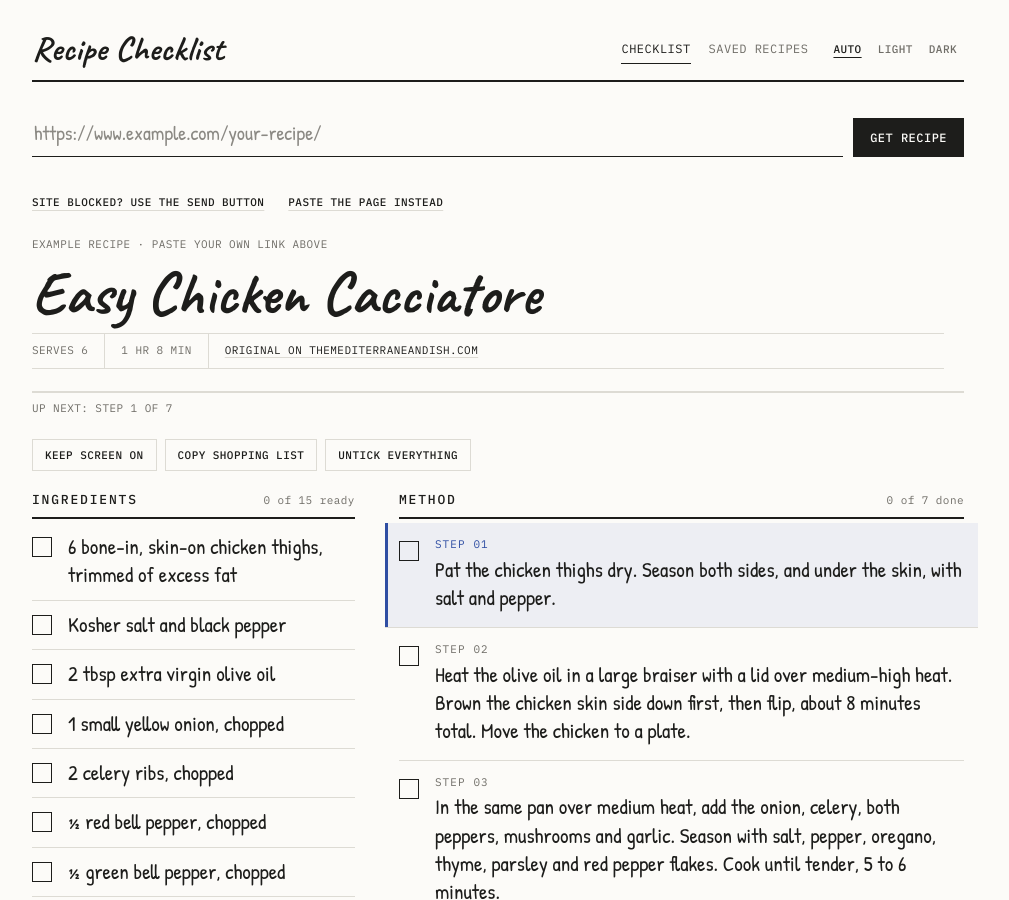
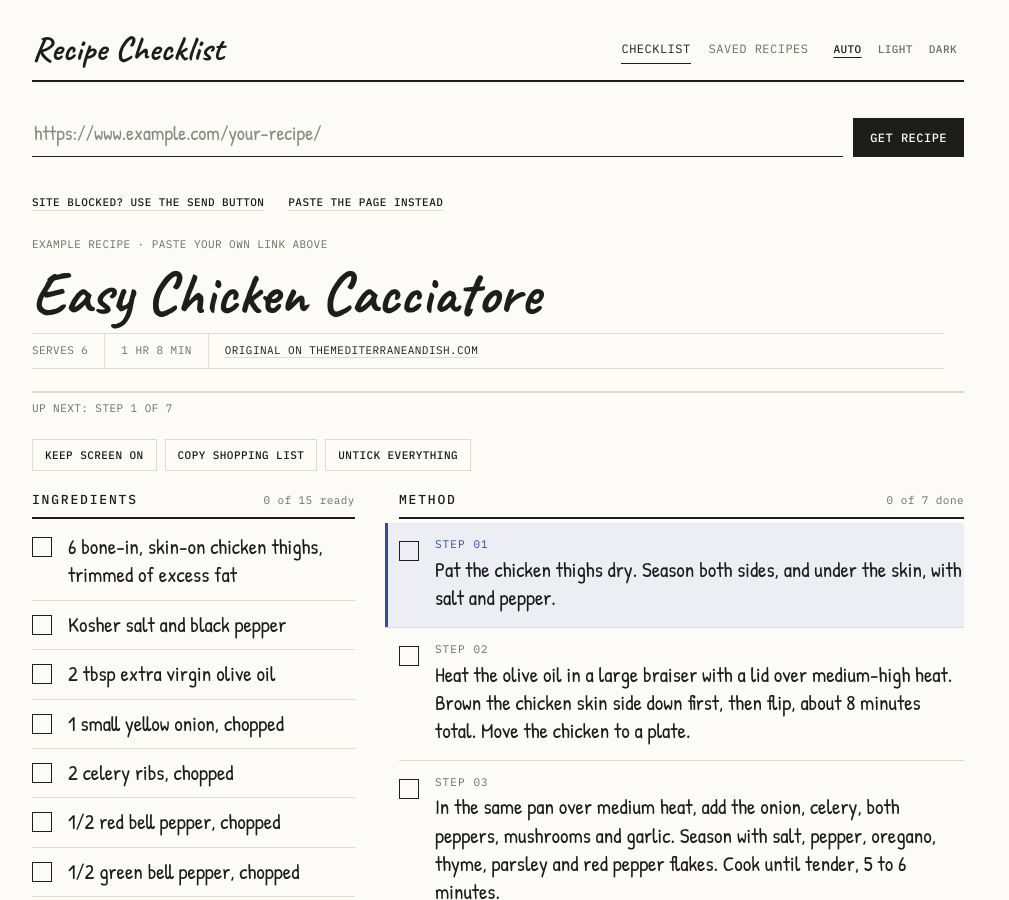
Before and after one commit to brotherpolo/recipes, a plain HTML site: page index.html in a window 1280 px wide. Shown: the top 900 px of the page, without its empty margins (142-1151 px from the left). Drawn offline with Linux system fonts and the light colour scheme.

Commit message:
Write fractions out for the handwriting font; keep ingredient notes
Co-Authored-By: Claude Opus 5.5 <noreply@anthropic.com>
Claude-Session: https://claude.ai/code/session_01AHBZYr3L62X82Fu373ehJW

```diff
--- a/index.html
+++ b/index.html
@@ -147,7 +147,7 @@ ul.list, ol.list { list-style: none; margin: 0; padding: 0; display: grid; }
 .qty { font-weight: 400; }
 .step .check { grid-template-columns: 22px minmax(0, 1fr); padding: 14px 0; }
 .step .num { display: block; font-size: 11px; text-transform: uppercase; color: var(--muted); margin-bottom: 4px; letter-spacing: .1em; }
-.step.current { box-shadow: inset 3px 0 0 var(--basil); background: var(--basil-soft); margin: 0 -14px; padding: 0 14px; }
+.step.current { box-shadow: inset 3px 0 0 var(--basil); background: var(--basil-soft); margin-left: -14px; padding-left: 14px; }
 .step.current .num { color: var(--basil); }
 .notes { font-size: 17px; color: var(--muted); }
 .notes ul { margin: 6px 0 0; padding-left: 20px; }
@@ -442,7 +442,7 @@ function cardGroups(doc) {
     group: decode((g.querySelector(".wprm-recipe-group-name") || {}).textContent),
     items: [...g.querySelectorAll("li.wprm-recipe-ingredient")].map(li => {
       const c = li.cloneNode(true);
-      c.querySelectorAll(".wprm-checkbox-container, .wprm-recipe-ingredient-notes-faded").forEach(x => x.remove());
+      c.querySelectorAll(".wprm-checkbox-container").forEach(x => x.remove());
       return decode(c.textContent).replace(/^▢\s*/, "").replace(/\s+,/g, ",");
     }).filter(Boolean)
   }));
@@ -702,7 +702,7 @@ function show(recipe) {
   const stepHTML = r.steps.map((s, i) => {
     let head = "";
     if (s.group && s.group !== lastGroup) { head = `<li class="subhead">${esc(s.group)}</li>`; lastGroup = s.group; }
-    return head + `<li class="step" data-step="${i}">${checkRow(`s-${i}`, `<span class="txt"><span class="num">Step ${String(i + 1).padStart(2, "0")}</span>${esc(s.text)}</span>`)}</li>`;
+    return head + `<li class="step" data-step="${i}">${checkRow(`s-${i}`, `<span class="txt"><span class="num">Step ${String(i + 1).padStart(2, "0")}</span>${esc(tidyAmounts(s.text))}</span>`)}</li>`;
   }).join("");
 
   $("recipe").innerHTML = `
@@ -771,7 +771,18 @@ function show(recipe) {
 function checkRow(id, inner) {
   return `<label class="check" for="${id}"><input type="checkbox" id="${id}"><span class="box">${CHECK_SVG}</span>${inner}</label>`;
 }
+// The handwriting font has no ½-style glyphs, so write fractions out: "1 ½" -> "1 1/2", "0.5 cup" -> "1/2 cup".
+const FRACS = { "½": "1/2", "¼": "1/4", "¾": "3/4", "⅓": "1/3", "⅔": "2/3", "⅛": "1/8", "⅜": "3/8", "⅝": "5/8", "⅞": "7/8", "⅕": "1/5", "⅙": "1/6" };
+const DECS = { "0.5": "1/2", "0.25": "1/4", "0.75": "3/4", "0.33": "1/3", "0.333": "1/3", "0.67": "2/3", "0.66": "2/3", "0.125": "1/8" };
+function tidyAmounts(t) {
+  return String(t)
+    .replace(/(\d)\s*([½¼¾⅓⅔⅛⅜⅝⅞⅕⅙])/g, (_, d, f) => d + " " + FRACS[f])
+    .replace(/[½¼¾⅓⅔⅛⅜⅝⅞⅕⅙]/g, f => FRACS[f])
+    .replace(/(^|[^\d.])(0\.(?:5|25|75|333?|67|66|125))(?=\s|$)/g, (_, a, d) => a + DECS[d])
+    .replace(/\s+([,;)])/g, "$1");
+}
 function boldQty(text) {
+  text = tidyAmounts(text);
   const m = String(text).match(/^((?:[\d½¼¾⅓⅔⅛\/.\-–]+\s*)+(?:(?:tbsp|tsp|cups?|oz|ounces?|lbs?|pounds?|g|grams?|kg|ml|l|tablespoons?|teaspoons?|cloves?|cans?|pinch(?:es)?|sprigs?|ribs?|sticks?|large|small|medium)\b\.?)?)(.*)$/i);
   if (!m || !m[1].trim()) return esc(text);
   return `<span class="qty">${esc(m[1])}</span>${esc(m[2])}`;
--- a/sw.js
+++ b/sw.js
@@ -1,5 +1,5 @@
 // Keeps the app itself available offline. Recipe fetches go straight to the network.
-const CACHE = "recipe-checklist-v4";
+const CACHE = "recipe-checklist-v5";
 const SHELL = ["./", "./index.html", "./manifest.webmanifest", "./icon-192.png", "./icon-512.png", "./apple-touch-icon.png"];
 
 self.addEventListener("install", e => {
```
